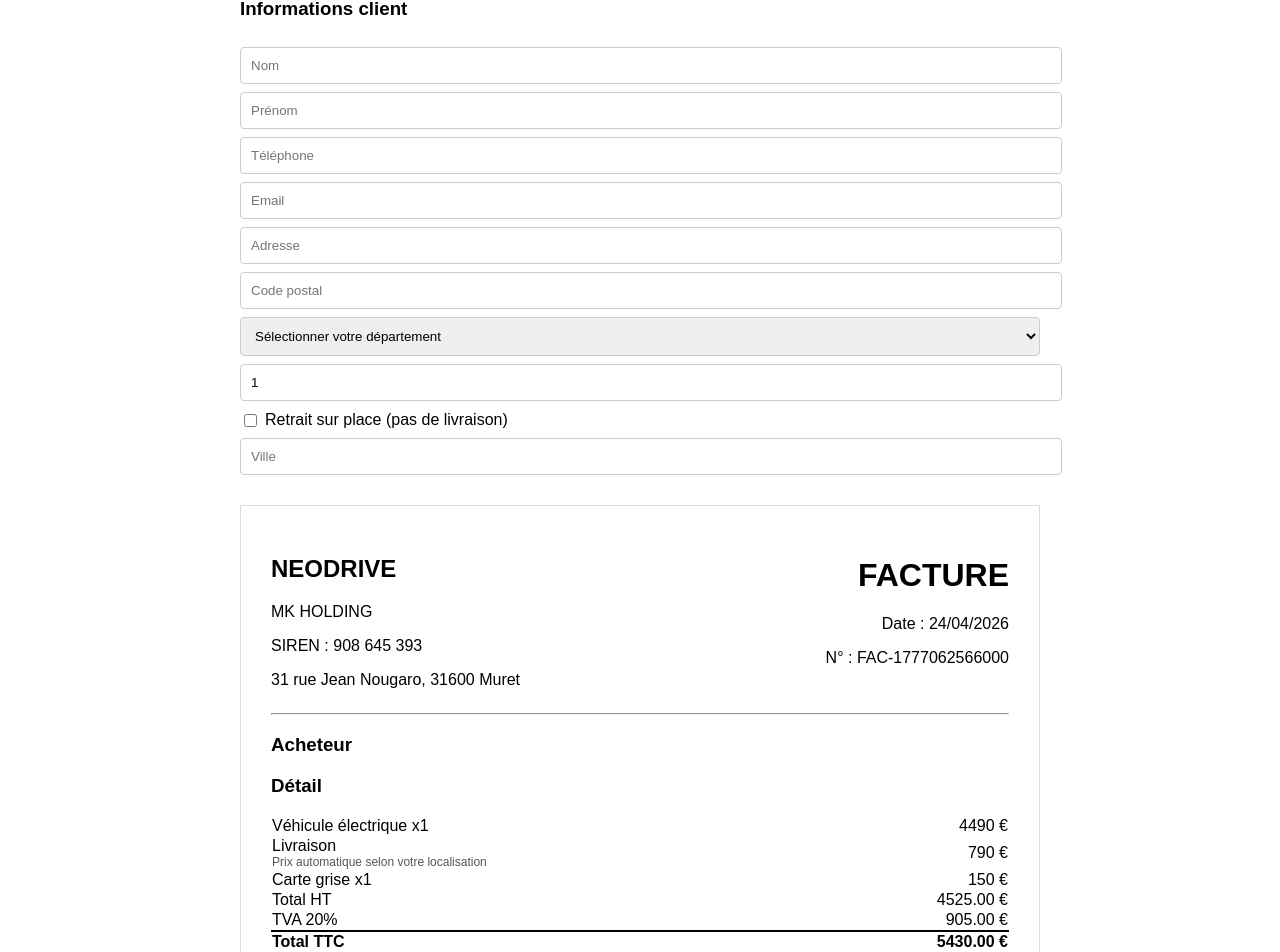
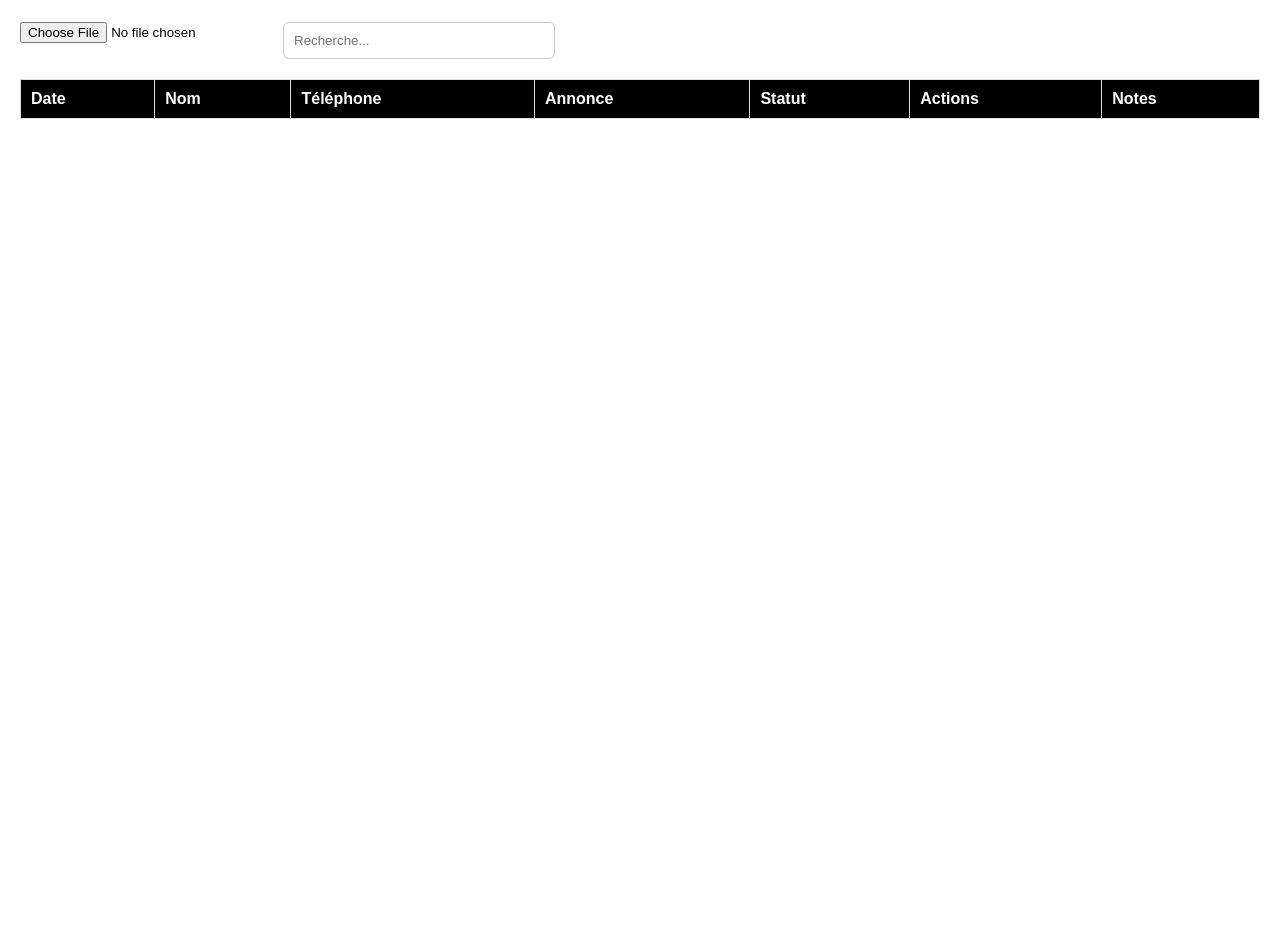
Before and after one commit to khelifamansour/neodrive-site, a Next.js app: page /crm in a window 1280 px wide. Shown: the part 172-1124 px from the top of the page. After the commit the page ends 800 px from the top, so only its background shows below. Built offline with nearby package versions, Linux system fonts and the light colour scheme.

Commit message:
Update page.tsx

```diff
--- a/app/crm/page.tsx
+++ b/app/crm/page.tsx
@@ -1,533 +1,380 @@
 "use client";
 
-import React, { useRef, useState } from "react";
-import Script from "next/script";
+import React, { useState } from "react";
 
-export default function Facturation() {
+export default function CRMPage() {
 
-  const today = new Date().toLocaleDateString("fr-FR");
+  const [leads, setLeads] = useState<any[]>([]);
+  const [search, setSearch] = useState("");
 
-  const prixVehicule = 4490;
-  const carteGrise = 150;
+  const handleCSV = (e: any) => {
 
-  const invoiceNumber = `FAC-${Date.now()}`;
+    const file = e.target.files[0];
 
-  const [client, setClient] = useState({
-    nom: "",
-    prenom: "",
-    telephone: "",
-    email: "",
-    adresse: "",
-    code_postal: "",
-    ville: ""
-  });
+    const reader = new FileReader();
 
-  const [noDelivery, setNoDelivery] = useState(false);
+    reader.onload = (event: any) => {
 
-  const [quantity, setQuantity] = useState(1);
+      const text = event.target.result;
 
-  const getTransportPrice = (dept: string) => {
+      const rows = text.split("\n");
 
-    if (["31","81","82","32","09"].includes(dept)) return 350;
+      const parsed = rows
+        .slice(1)
+        .map((row: string, index: number) => {
 
-    if ([
-      "11","12","46","47","33","65","66",
-      "34","30","40","24","19","87","15"
-    ].includes(dept)) return 490;
+          const cols = row.split(",");
 
-    if ([
-      "75","77","78","91","92","93","94","95",
-      "13","69","63","16","17","86"
-    ].includes(dept)) return 690;
+          return {
 
-    if ([
-      "44","35","56","29","22","53",
-      "49","67","68"
-    ].includes(dept)) return 790;
+            id: index,
 
-    return 790;
+            date: cols[0] || "",
+
+            annonce: cols[1] || "",
+
+            nom: cols[3] || "",
+
+            telephone: cols[4] || "",
+
+            statut: "Nouveau",
+
+            notes: ""
+
+          };
+
+        });
+
+      setLeads(parsed);
+
+    };
+
+    reader.readAsText(file);
+
   };
 
-  const transport = noDelivery
-    ? 0
-    : getTransportPrice(client.code_postal?.substring(0,2) || "");
+  const updateStatus = (
+    id: number,
+    status: string
+  ) => {
 
-  const totalTTC =
-    (prixVehicule * quantity)
-    + transport
-    + (carteGrise * quantity);
+    setLeads((prev) =>
+      prev.map((lead) =>
+        lead.id === id
+          ? { ...lead, statut: status }
+          : lead
+      )
+    );
 
-  const totalHT = totalTTC / 1.20;
-
-  const montantTVA = totalTTC - totalHT;
-
-  const printRef = useRef<HTMLDivElement>(null);
-
-  const handleChange = (e: any) => {
-    setClient({
-      ...client,
-      [e.target.name]: e.target.value
-    });
   };
 
-  const downloadPDF = async () => {
+  const updateNotes = (
+    id: number,
+    notes: string
+  ) => {
 
-    if (!printRef.current) return;
-
-    const html2canvas = (window as any).html2canvas;
-    const jsPDF = (window as any).jspdf.jsPDF;
-
-    const canvas = await html2canvas(printRef.current, {
-      scale: 2,
-      useCORS: true
-    });
-
-    const imgData = canvas.toDataURL("image/png");
-
-    const pdf = new jsPDF("p", "mm", "a4");
-
-    const pageWidth = 210;
-    const pageHeight = 297;
-
-    const imgWidth = pageWidth;
-
-    const imgHeight =
-      (canvas.height * imgWidth) / canvas.width;
-
-    let heightLeft = imgHeight;
-
-    let position = 0;
-
-    pdf.addImage(
-      imgData,
-      "PNG",
-      0,
-      position,
-      imgWidth,
-      imgHeight
+    setLeads((prev) =>
+      prev.map((lead) =>
+        lead.id === id
+          ? { ...lead, notes }
+          : lead
+      )
     );
 
-    heightLeft -= pageHeight;
+  };
 
-    while (heightLeft > 0) {
+  const filtered = leads.filter((lead) => {
 
-      position = heightLeft - imgHeight;
+    const text =
+      `${lead.nom} ${lead.telephone} ${lead.annonce}`
+      .toLowerCase();
 
-      pdf.addPage();
+    return text.includes(
+      search.toLowerCase()
+    );
 
-      pdf.addImage(
-        imgData,
-        "PNG",
-        0,
-        position,
-        imgWidth,
-        imgHeight
-      );
-
-      heightLeft -= pageHeight;
-    }
-
-    pdf.save(`facture-${invoiceNumber}.pdf`);
-  };
+  });
 
   return (
 
     <main style={container}>
 
-      <Script src="https://cdnjs.cloudflare.com/ajax/libs/html2canvas/1.4.1/html2canvas.min.js" />
+      <h1 style={title}>
+        Microdrive CRM
+      </h1>
 
-      <Script src="https://cdnjs.cloudflare.com/ajax/libs/jspdf/2.5.1/jspdf.umd.min.js" />
-
-      <h2 style={{ textAlign: "center" }}>
-        Facturation
-      </h2>
-
-      <div style={section}>
-
-        <h3>Informations client</h3>
+      <div style={topBar}>
 
         <input
-          name="nom"
-          placeholder="Nom"
-          style={input}
-          onChange={handleChange}
-          required
+          type="file"
+          accept=".csv"
+          onChange={handleCSV}
         />
 
         <input
-          name="prenom"
-          placeholder="Prénom"
-          style={input}
-          onChange={handleChange}
-          required
-        />
-
-        <input
-          name="telephone"
-          placeholder="Téléphone"
-          style={input}
-          onChange={handleChange}
-          required
-        />
-
-        <input
-          name="email"
-          type="email"
-          placeholder="Email"
-          style={input}
-          onChange={handleChange}
-          required
-        />
-
-        <input
-          name="adresse"
-          placeholder="Adresse"
-          style={input}
-          onChange={handleChange}
-          required
-        />
-
-        <input
-          name="code_postal"
-          placeholder="Code postal"
-          style={input}
-          onChange={handleChange}
-          required
-        />
-
-        <select
-          style={input}
+          placeholder="Recherche..."
+          value={search}
           onChange={(e) =>
-            setClient({
-              ...client,
-              code_postal: e.target.value
-            })
+            setSearch(e.target.value)
           }
-          required
-        >
-
-          <option value="">
-            Sélectionner votre département
-          </option>
-
-          <optgroup label="Zone 1 — 350 €">
-            <option value="31">Haute-Garonne (31)</option>
-            <option value="81">Tarn (81)</option>
-            <option value="82">Tarn-et-Garonne (82)</option>
-            <option value="32">Gers (32)</option>
-            <option value="09">Ariège (09)</option>
-          </optgroup>
-
-          <optgroup label="Zone 2 — 490 €">
-            <option value="11">Aude (11)</option>
-            <option value="12">Aveyron (12)</option>
-            <option value="46">Lot (46)</option>
-            <option value="47">Lot-et-Garonne (47)</option>
-            <option value="33">Gironde (33)</option>
-            <option value="65">Hautes-Pyrénées (65)</option>
-            <option value="66">Pyrénées-Orientales (66)</option>
-            <option value="34">Hérault (34)</option>
-            <option value="30">Gard (30)</option>
-            <option value="40">Landes (40)</option>
-            <option value="24">Dordogne (24)</option>
-            <option value="19">Corrèze (19)</option>
-            <option value="87">Haute-Vienne (87)</option>
-            <option value="15">Cantal (15)</option>
-          </optgroup>
-
-          <optgroup label="Zone 3 — 690 €">
-            <option value="75">Paris (75)</option>
-            <option value="77">Seine-et-Marne (77)</option>
-            <option value="78">Yvelines (78)</option>
-            <option value="91">Essonne (91)</option>
-            <option value="92">Hauts-de-Seine (92)</option>
-            <option value="93">Seine-Saint-Denis (93)</option>
-            <option value="94">Val-de-Marne (94)</option>
-            <option value="95">Val-d’Oise (95)</option>
-            <option value="13">Bouches-du-Rhône (13)</option>
-            <option value="69">Rhône (69)</option>
-            <option value="63">Puy-de-Dôme (63)</option>
-            <option value="16">Charente (16)</option>
-            <option value="17">Charente-Maritime (17)</option>
-            <option value="86">Vienne (86)</option>
-          </optgroup>
-
-          <optgroup label="Zone 4 — 790 €">
-            <option value="44">Loire-Atlantique (44)</option>
-            <option value="35">Ille-et-Vilaine (35)</option>
-            <option value="56">Morbihan (56)</option>
-            <option value="29">Finistère (29)</option>
-            <option value="22">Côtes-d’Armor (22)</option>
-            <option value="53">Mayenne (53)</option>
-            <option value="49">Maine-et-Loire (49)</option>
-            <option value="67">Bas-Rhin (67)</option>
-            <option value="68">Haut-Rhin (68)</option>
-          </optgroup>
-
-        </select>
-
-        <input
-          type="number"
-          min="1"
-          value={quantity}
-          onChange={(e) =>
-            setQuantity(Number(e.target.value))
-          }
-          style={input}
-          placeholder="Nombre de véhicules"
-        />
-
-        <label
-          style={{
-            display: "flex",
-            alignItems: "center",
-            marginTop: 10
-          }}
-        >
-
-          <input
-            type="checkbox"
-            checked={noDelivery}
-            onChange={(e) =>
-              setNoDelivery(e.target.checked)
-            }
-            style={{ marginRight: 8 }}
-          />
-
-          Retrait sur place (pas de livraison)
-
-        </label>
-
-        <input
-          name="ville"
-          placeholder="Ville"
-          style={input}
-          onChange={handleChange}
-          required
+          style={searchInput}
         />
 
       </div>
 
-      <div ref={printRef} style={pdf}>
-
-        <div
-          style={{
-            display: "flex",
-            justifyContent: "space-between"
-          }}
-        >
-
-          <div>
-            <h2>NEODRIVE</h2>
-            <p>MK HOLDING</p>
-            <p>SIREN : 908 645 393</p>
-            <p>31 rue Jean Nougaro, 31600 Muret</p>
-          </div>
-
-          <div style={{ textAlign: "right" }}>
-            <h1>FACTURE</h1>
-            <p>Date : {today}</p>
-            <p>N° : {invoiceNumber}</p>
-          </div>
-
-        </div>
-
-        <hr />
-
-        <h3>Acheteur</h3>
-
-        <p>
-          {client.nom} {client.prenom}
-        </p>
-
-        <p>{client.adresse}</p>
-
-        <p>
-          {client.code_postal} {client.ville}
-        </p>
-
-        <p>{client.telephone}</p>
-
-        <p>{client.email}</p>
-
-        <h3>Détail</h3>
+      <div style={{ overflowX: "auto" }}>
 
         <table style={table}>
 
-          <tbody>
-
-            <tr>
-              <td>
-                Véhicule électrique x{quantity}
-              </td>
-
-              <td style={right}>
-                {prixVehicule * quantity} €
-              </td>
-            </tr>
-
-            {!noDelivery && (
-
-              <tr>
-
-                <td>
-                  Livraison
-                  <div
-                    style={{
-                      fontSize: 12,
-                      color: "#555"
-                    }}
-                  >
-                    Prix automatique selon votre localisation
-                  </div>
-                </td>
-
-                <td style={right}>
-                  {transport} €
-                </td>
-
-              </tr>
-
-            )}
-
-            {noDelivery && (
-
-              <tr>
-
-                <td
-                  colSpan={2}
-                  style={{
-                    color: "green",
-                    textAlign: "center"
-                  }}
-                >
-                  Retrait sur place – aucun frais de livraison
-                </td>
-
-              </tr>
-
-            )}
+          <thead>
 
             <tr>
 
-              <td>
-                Carte grise x{quantity}
-              </td>
+              <th style={th}>Date</th>
 
-              <td style={right}>
-                {carteGrise * quantity} €
-              </td>
+              <th style={th}>Nom</th>
+
+              <th style={th}>Téléphone</th>
+
+              <th style={th}>Annonce</th>
+
+              <th style={th}>Statut</th>
+
+              <th style={th}>Actions</th>
+
+              <th style={th}>Notes</th>
 
             </tr>
 
-            <tr>
+          </thead>
 
-              <td>Total HT</td>
+          <tbody>
 
-              <td style={right}>
-                {totalHT.toFixed(2)} €
-              </td>
+            {filtered.map((lead) => {
 
-            </tr>
+              const whatsappMessage =
+                `Bonjour, votre annonce m'intéresse. Est-elle toujours disponible ?`;
 
-            <tr>
+              const whatsappLink =
+                `https://wa.me/${lead.telephone.replace(/[^0-9]/g, "")}?text=${encodeURIComponent(whatsappMessage)}`;
 
-              <td>TVA 20%</td>
+              return (
 
-              <td style={right}>
-                {montantTVA.toFixed(2)} €
-              </td>
+                <tr key={lead.id}>
 
-            </tr>
+                  <td style={td}>
+                    {lead.date}
+                  </td>
 
-            <tr style={totalRow}>
+                  <td style={td}>
+                    {lead.nom}
+                  </td>
 
-              <td>Total TTC</td>
+                  <td style={td}>
+                    {lead.telephone}
+                  </td>
 
-              <td style={right}>
-                {totalTTC.toFixed(2)} €
-              </td>
+                  <td style={td}>
+                    {lead.annonce}
+                  </td>
 
-            </tr>
+                  <td style={td}>
+
+                    <select
+                      value={lead.statut}
+                      onChange={(e) =>
+                        updateStatus(
+                          lead.id,
+                          e.target.value
+                        )
+                      }
+                    >
+
+                      <option>Nouveau</option>
+
+                      <option>Contacté</option>
+
+                      <option>Chaud</option>
+
+                      <option>Livraison</option>
+
+                      <option>Client</option>
+
+                      <option>SAV</option>
+
+                      <option>Perdu</option>
+
+                    </select>
+
+                  </td>
+
+                  <td style={td}>
+
+                    <div
+                      style={{
+                        display: "flex",
+                        gap: 8
+                      }}
+                    >
+
+                      <a
+                        href={whatsappLink}
+                        target="_blank"
+                        style={waBtn}
+                      >
+                        WhatsApp
+                      </a>
+
+                      <a
+                        href={`tel:${lead.telephone}`}
+                        style={callBtn}
+                      >
+                        Appeler
+                      </a>
+
+                    </div>
+
+                  </td>
+
+                  <td style={td}>
+
+                    <textarea
+                      value={lead.notes}
+                      onChange={(e) =>
+                        updateNotes(
+                          lead.id,
+                          e.target.value
+                        )
+                      }
+                      style={textarea}
+                    />
+
+                  </td>
+
+                </tr>
+
+              );
+
+            })}
 
           </tbody>
 
         </table>
 
-        <div style={{ marginTop: 40 }}>
-
-          <p>
-            Paiement à la livraison par virement bancaire.
-          </p>
-
-          <p>
-            Merci pour votre confiance.
-          </p>
-
-        </div>
-
       </div>
 
-      <button
-        type="button"
-        onClick={downloadPDF}
-        style={btn}
-      >
-        Télécharger la facture PDF
-      </button>
+    </main>
 
-    </main>
   );
+
 }
 
 /* STYLES */
 
 const container: React.CSSProperties = {
-  maxWidth: 800,
-  margin: "0 auto",
+
   padding: 20,
+
   fontFamily: "Arial"
+
 };
 
-const section: React.CSSProperties = {
-  marginBottom: 25
+const title: React.CSSProperties = {
+
+  fontSize: 40,
+
+  marginBottom: 20
+
 };
 
-const input: React.CSSProperties = {
-  width: "100%",
-  padding: 10,
-  marginTop: 8,
-  border: "1px solid #ccc",
-  borderRadius: 4
+const topBar: React.CSSProperties = {
+
+  display: "flex",
+
+  gap: 10,
+
+  marginBottom: 20,
+
+  flexWrap: "wrap"
+
 };
 
-const pdf: React.CSSProperties = {
-  background: "#fff",
-  padding: 30,
-  border: "1px solid #ddd",
-  marginTop: 30
+const searchInput: React.CSSProperties = {
+
+  padding: 10,
+
+  minWidth: 250,
+
+  border: "1px solid #ccc",
+
+  borderRadius: 6
+
 };
 
 const table: React.CSSProperties = {
+
   width: "100%",
+
   borderCollapse: "collapse"
+
 };
 
-const right: React.CSSProperties = {
-  textAlign: "right"
+const th: React.CSSProperties = {
+
+  border: "1px solid #ddd",
+
+  padding: 10,
+
+  background: "#000",
+
+  color: "white",
+
+  textAlign: "left"
+
 };
 
-const totalRow: React.CSSProperties = {
-  fontWeight: "bold",
-  borderTop: "2px solid black"
+const td: React.CSSProperties = {
+
+  border: "1px solid #ddd",
+
+  padding: 10,
+
+  verticalAlign: "top"
+
 };
 
-const btn: React.CSSProperties = {
-  marginTop: 15,
-  padding: 12,
-  width: "100%",
+const waBtn: React.CSSProperties = {
+
+  background: "#25D366",
+
+  color: "white",
+
+  padding: "8px 12px",
+
+  borderRadius: 6,
+
+  textDecoration: "none"
+
+};
+
+const callBtn: React.CSSProperties = {
+
   background: "#000",
-  color: "#fff",
-  border: "none",
-  borderRadius: 6
+
+  color: "white",
+
+  padding: "8px 12px",
+
+  borderRadius: 6,
+
+  textDecoration: "none"
+
 };
+
+const textarea: React.CSSProperties = {
+
+  width: 200,
+
+  minHeight: 60
+
+};
```
